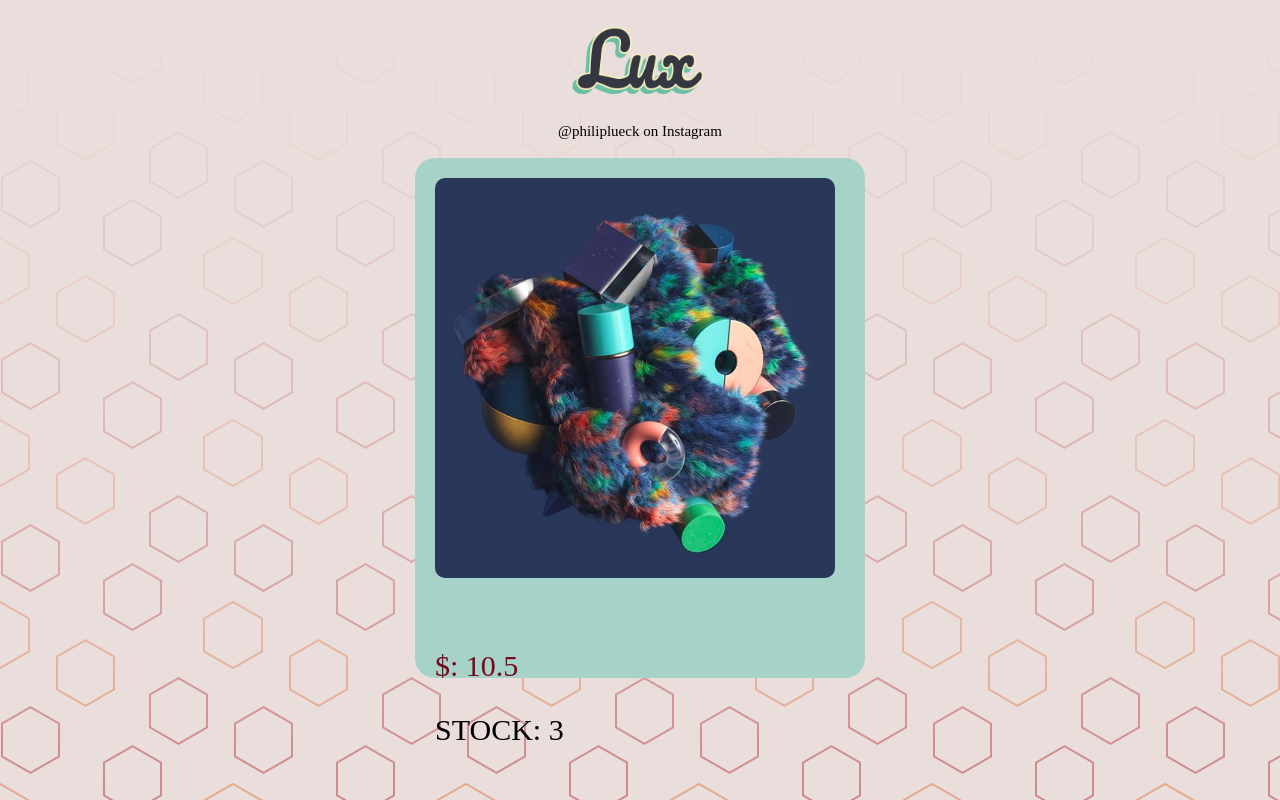
After one commit to monicagomezavila/2019-2020-LTAW-Practicas, a Django app: page /lux_tienda/lamina1/ in a window 1280 px wide. The commit adds this page. Run offline with Django 3.2, Linux system fonts and the light colour scheme; data comes from the database, SQL or seed files in the repository.

Commit message:
Vista del primer producto

```diff
--- a/P2/practica2/lux_tienda/static/lam.css
+++ b/P2/practica2/lux_tienda/static/css/lam.css
@@ -1,5 +1,6 @@
 body{
-  background-image: url(fondo.png);
+  background-image: url("fondo.png");
+
   font-size: 15px;
 }
 
--- a/P2/practica2/lux_tienda/static/css/micss.css
+++ b/P2/practica2/lux_tienda/static/css/micss.css
@@ -1,3 +1,9 @@
+body{
+  background-image: url("fondo.png");
+
+  font-size: 15px;
+}
+
 body{
   background-image: url("fondo.png");
 
@@ -5,10 +11,11 @@ body{
 }
 
 img {
-  border-radius: 5px;
-  width: 300px;
-  height: 300px;
+  border-radius: 10px;
+  width: 400px;
+  height: 400px;
 }
+
 
 a:link{
   text-decoration: none;
@@ -28,6 +35,7 @@ a:hover {
   width: 200px;
   height: 150px;
   text-align: center;
+  /*text-shadow: 4px 3px 2px #C66F95;*/
 }
 
 #title{
@@ -39,36 +47,37 @@ a:hover {
   margin-right: auto;
 }
 
-
-#seccion1{
+#producto{
   margin: auto;
   margin-left: auto;
   margin-right: auto;
-  width: 1000px;
-  height: 900px;
+  width: 430px;
+  height: 500px;
+  padding-left: 20px;
+  padding-top: 20px;
+  background-color: #A6D2C8;
+  border-radius: 20px;
+  font-size: 30px;
 }
 
-#izq{
-  margin:auto;
-  float:left;
-  background-color: #A6D2C8;
-  width: 330px;
-  height: 400px;
-  padding-left: 30px;
-  padding-top: 25px;
-  border-radius: 30px;
-  margin-bottom: 30px;
-
+#price{
+  color: #7A081D;
 }
 
-#drch{
-  margin:auto;
-  float:right;
-  background-color: #A6D2C8;
-  width: 330px;
-  height: 400px;
-  padding-left: 30px;
-  padding-top: 25px;
-  border-radius: 30px;
-  margin-bottom: 30px;
+#back{
+  margin: auto;
+  margin-left: auto;
+  margin-right: auto;
+  width: 100px;
+  height: 150px;
+  font-size: 30px;
+  text-align: center;
 }
+
+#icon{
+  margin: auto;
+  margin-left: auto;
+  margin-right: auto;
+  width: 45px;
+  height: 40px;
+}
--- a/P2/practica2/lux_tienda/templates/basedatos.html
+++ b/P2/practica2/lux_tienda/templates/basedatos.html
@@ -22,7 +22,7 @@
 
       {% for prod in list1 %}
       <div id = "izq">
-            <a href="{% static 'lam1.html' %}"><img src= '/static/{{prod.image}}' alt="image2"/></a><br><br>
+            <a href="{% static 'lam1.html' %}"><img src= "{% static '' %}{{prod.image}}" alt="image2"/></a><br><br>
             <a href="{% static 'lam1.html' %}">{{prod.nombre}}</a>
             <p>stock: {{prod.stock}} // precio:{{prod.precio}}</p>
       </div>
@@ -30,7 +30,7 @@
 
       {% for prod in list2 %}
       <div id = "drch">
-            <a href="{% static 'lam1.html' %}"><img src='/static/{{prod.image}}' alt="image2"/></a><br><br>
+            <a href="{% static 'lam1.html' %}"><img src="{% static '' %}{{prod.image}}" alt="image2"/></a><br><br>
             <a href="{% static 'lam1.html' %}">{{prod.nombre}}</a>
             <p>stock:{{prod.stock}} // precio:{{prod.precio}}</p>
 
--- /dev/null
+++ b/P2/practica2/lux_tienda/templates/lam.html
@@ -0,0 +1,28 @@
+{% load staticfiles %}
+
+<!DOCTYPE html>
+<html lang="es" dir="ltr">
+
+<head>
+  <meta charset="utf-8">
+  <title>LUX</title>
+  <link rel="icon" type="image/png" src="{% static 'icon.png'%}" sizes="72x72">
+  <link rel="stylesheet"  href="{% static 'css/micss.css'%}">
+</head>
+
+
+  <body>
+
+    <div id = "top">
+      <img src="{% static 'title.png'%}" id = "title">
+      <p>@philiplueck on Instagram</p>
+    </div>
+
+    <div id = "producto">
+      <img src= "{% static '' %}{{lamina1.image}}" alt="image1"/></a><br><br>
+      <p id = "price"> $: {{lamina1.precio}} </p>
+      <p>STOCK: {{lamina1.stock}} </p>
+    </div>
+
+  </body>
+</html>
--- a/P2/practica2/lux_tienda/urls.py
+++ b/P2/practica2/lux_tienda/urls.py
@@ -10,4 +10,5 @@ urlpatterns = [
     # -- Vista pricipal (índice)
     path('', views.index, name='index'),
     path('basedatos/', views.basedatos, name='base_datos'),
+    path('lamina1/', views.lamina1, name='lamina1'),
 ]
--- a/P2/practica2/lux_tienda/views.py
+++ b/P2/practica2/lux_tienda/views.py
@@ -16,3 +16,7 @@ def basedatos(request):
     list2 = Producto.objects.all()[number:]
 
     return render(request, 'basedatos.html', {'productos':productos, 'number':number, 'list1':list1, 'list2':list2})
+
+def lamina1(request):
+    lamina1 = Producto.objects.all()[0]
+    return render(request, 'lam.html', {'lamina1':lamina1})
```
Also changed, not shown: P2/practica2/lux_tienda/static/lam1.html (deleted, +0 -29 lines).
